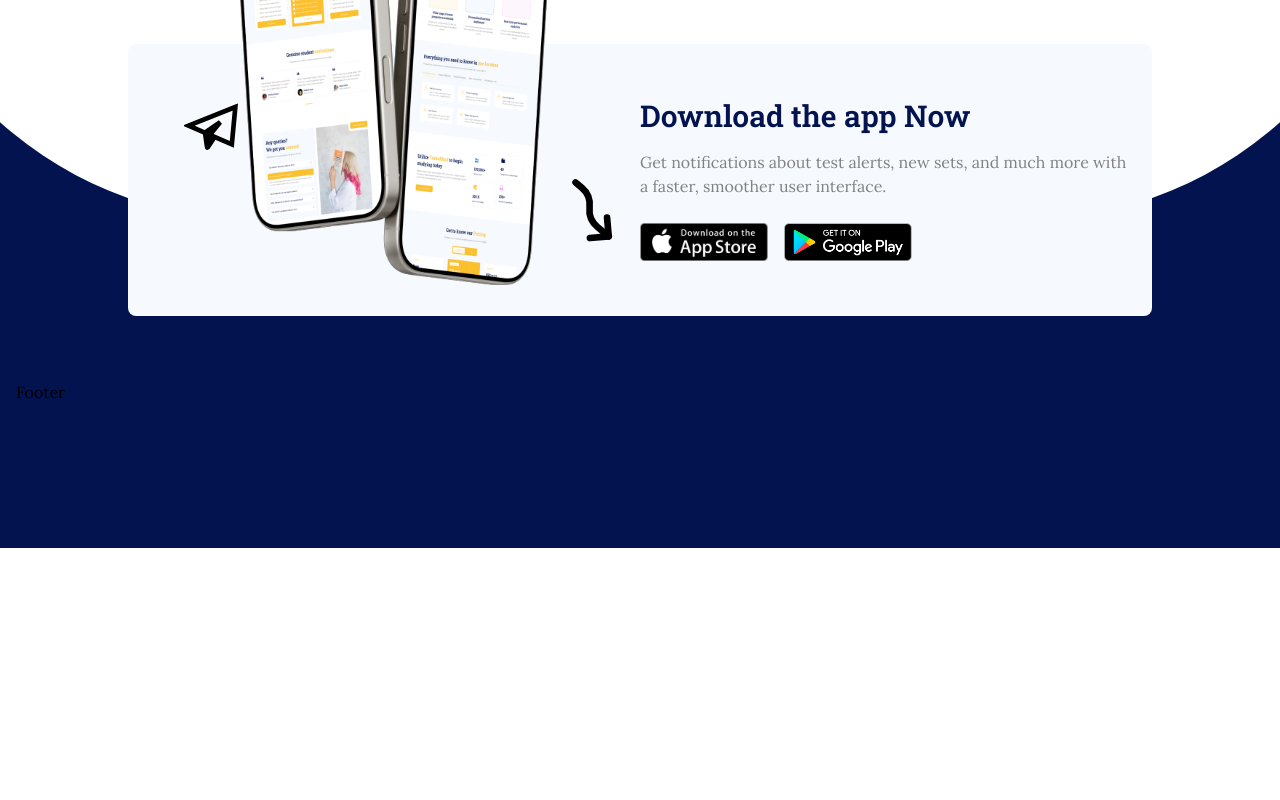
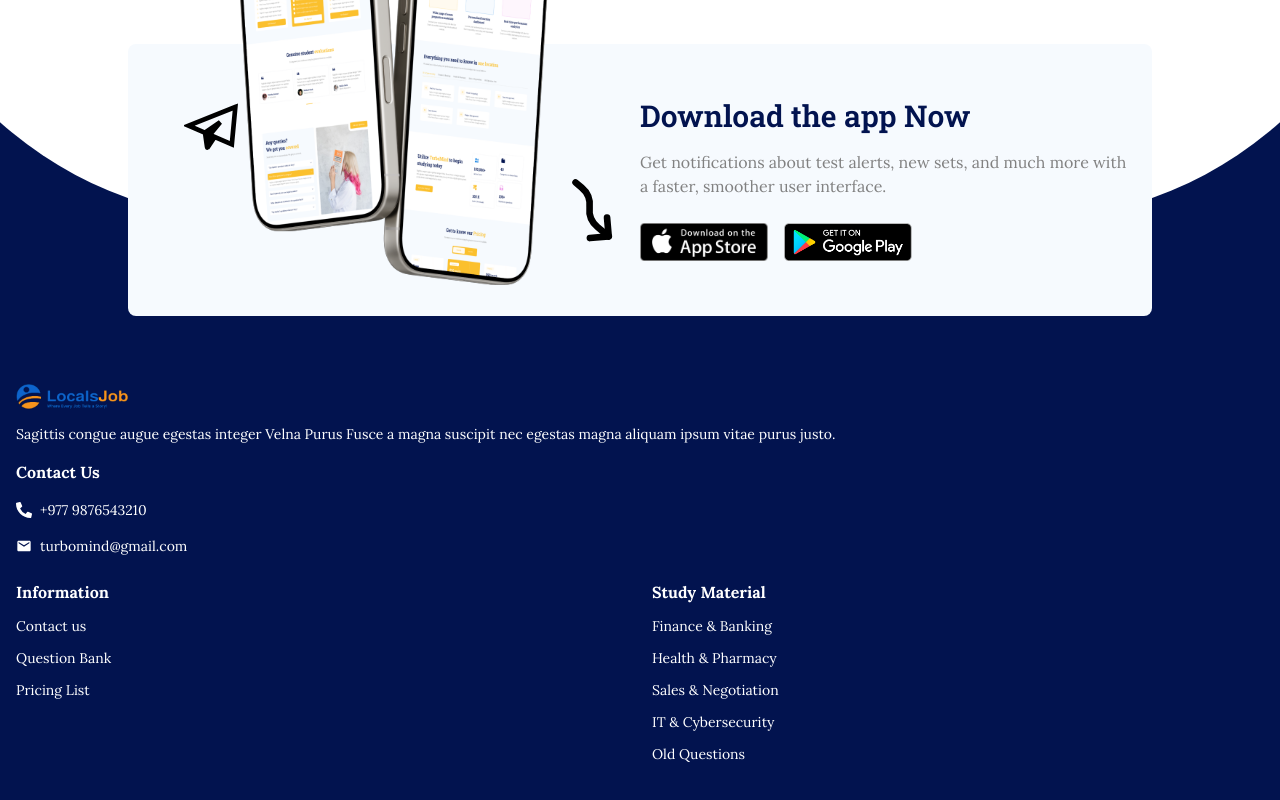
Before and after one commit to AnupamPoudel1/Turbomind, a Next.js app: page / in a window 1280 px wide. Shown: the part 4994-5794 px from the top of the page. Before the commit the page ends 5542 px from the top, so only its background shows below. Built offline with nearby package versions, Linux system fonts and the light colour scheme.

Commit message:
Feature: added more to feature section

```diff
--- a/src/sections/Footer.tsx
+++ b/src/sections/Footer.tsx
@@ -2,9 +2,49 @@ import appStore from '@/assets/images/appstore.png';
 import playStore from '@/assets/images/playstore.png';
 import Image from 'next/image';
 import mobileImg from '@/assets/images/mobile.png';
-import curveArrow from '@/assets/icons/Curve-arrow.png';
+import logo from '@/assets/icons/logo.png';
 import { TbArrowCurveRight } from "react-icons/tb";
 import { GrSend } from "react-icons/gr";
+import { FaPhoneAlt } from "react-icons/fa";
+import { MdMail } from "react-icons/md";
+
+const infoLink = [
+    {
+        title: "Contact us",
+        link: "#"
+    },
+    {
+        title: "Question Bank",
+        link: "#"
+    },
+    {
+        title: "Pricing List",
+        link: "#"
+    },
+]
+
+const studyLink = [
+    {
+        title: "Finance & Banking",
+        link: "#"
+    },
+    {
+        title: "Health & Pharmacy",
+        link: "#"
+    },
+    {
+        title: "Sales & Negotiation",
+        link: "#"
+    },
+    {
+        title: "IT & Cybersecurity",
+        link: "#"
+    },
+    {
+        title: "Old Questions",
+        link: "#"
+    },
+]
 
 const Footer = () => {
     return (
@@ -43,8 +83,70 @@ const Footer = () => {
                     </div>
                 </div>
             </div>
-            <div className="actualfooter mt-72 lg:mt-20 py-12 px-4 w-full">
-                Footer
+            <div className="actualfooter mt-72 lg:mt-20 py-12 px-4 w-full flex flex-col gap-6">
+                <div className="flex flex-col gap-4">
+                    <div className="image w-full flex flex-col gap-3">
+                        <Image
+                            src={logo}
+                            alt='logo'
+                            className='w-28 h-auto object-contain'
+                        />
+                        <p className='text-primary text-sm'>
+                            Sagittis congue augue egestas integer Velna Purus Fusce a magna suscipit nec egestas magna aliquam ipsum vitae purus justo.
+                        </p>
+                    </div>
+                    <div className="flex flex-col gap-4 text-white">
+                        <h1 className='text-base font-bold'>
+                            Contact Us
+                        </h1>
+                        <div className='text-sm flex justify-center items-center w-max gap-2'>
+                            <FaPhoneAlt className='size-4' />
+                            <p>
+                                +977 9876543210
+                            </p>
+                        </div>
+                        <div className='text-sm flex justify-center items-center w-max gap-2'>
+                            <MdMail className='size-4' />
+                            <p>
+                                turbomind@gmail.com
+                            </p>
+                        </div>
+                    </div>
+                </div>
+                <div className="flex gap-6 justify-between text-primary w-full">
+                    <div className="flex flex-col gap-3 w-full">
+                        <h1 className='font-bold text-base'>
+                            Information
+                        </h1>
+                        <ul className='flex flex-col gap-3 text-sm'>
+                            {
+                                infoLink.map((link, index) => (
+                                    <li className='hover:text-secondary' key={index}>
+                                        <a href={link.link}>
+                                            {link.title}
+                                        </a>
+                                    </li>
+                                ))
+                            }
+                        </ul>
+                    </div>
+                    <div className="flex flex-col gap-3 w-full">
+                        <h1 className='font-bold text-base'>
+                            Study Material
+                        </h1>
+                        <ul className='flex flex-col gap-3 text-sm'>
+                            {
+                                studyLink.map((link, index) => (
+                                    <li className='hover:text-secondary' key={index}>
+                                        <a href={link.link}>
+                                            {link.title}
+                                        </a>
+                                    </li>
+                                ))
+                            }
+                        </ul>
+                    </div>
+                </div>
             </div>
         </section>
     )
```
